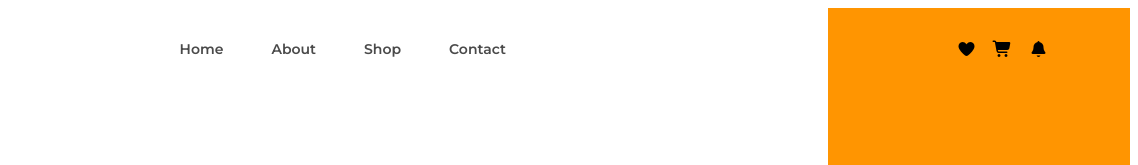
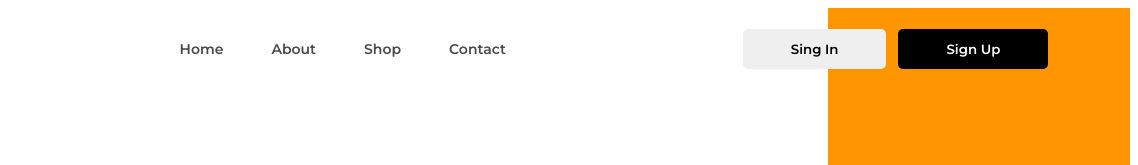
Before and after one commit to Chigo711/wristova, a plain HTML site: page index.html in a window 1280 px wide. Shown: the top 165 px of the page, 142-1280 px from the left. Drawn offline with Linux system fonts and the light colour scheme.

Commit message:
Changed the icons to butons

```diff
--- a/index.html
+++ b/index.html
@@ -28,10 +28,15 @@
             <li><a href="#">Contact</a></li>
           </ul>
         </div>
-        <div class="icons">
+        <!-- <div class="icons">
           <i class="fa-solid fa-heart"></i>
           <i class="fa-solid fa-cart-shopping"></i>
           <i class="fa-solid fa-bell"></i>
+        </div> -->
+
+        <div class="nav-btns">
+          <button class="nav-btn signin">Sing In</button>
+          <button class="nav-btn signup">Sign Up</button>
         </div>
       </nav>
       <section class="heroSection">
--- a/style.css
+++ b/style.css
@@ -58,6 +58,24 @@
 .icons {
   display: flex;
   gap: var(--spacing-medium);
+}
+
+.nav-btns {
+  display: flex;
+  align-items: center;
+  gap: 0.75rem;
+}
+.nav-btn {
+  padding: 0.75rem 3rem;
+  border: none;
+  border-radius: 5px;
+  font-weight: 600;
+  font-family: var(--font-family);
+}
+
+.signup {
+  background: black;
+  color: white;
 }
 
 /* Hero Section Styling Starts Here */
```
